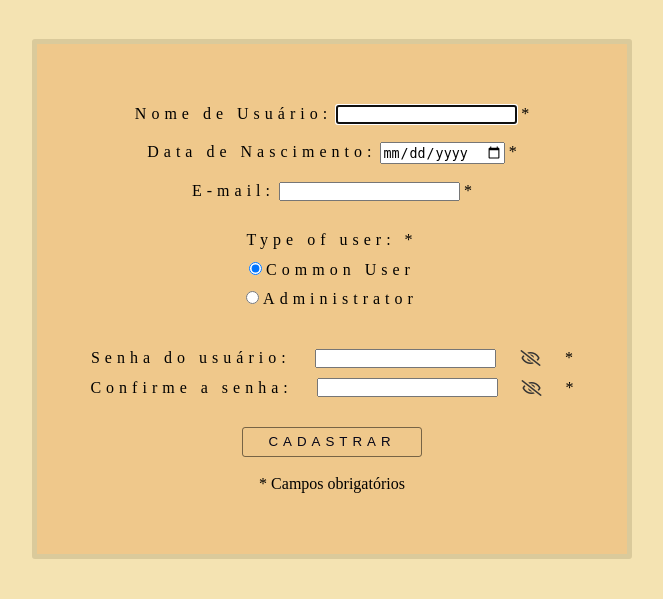
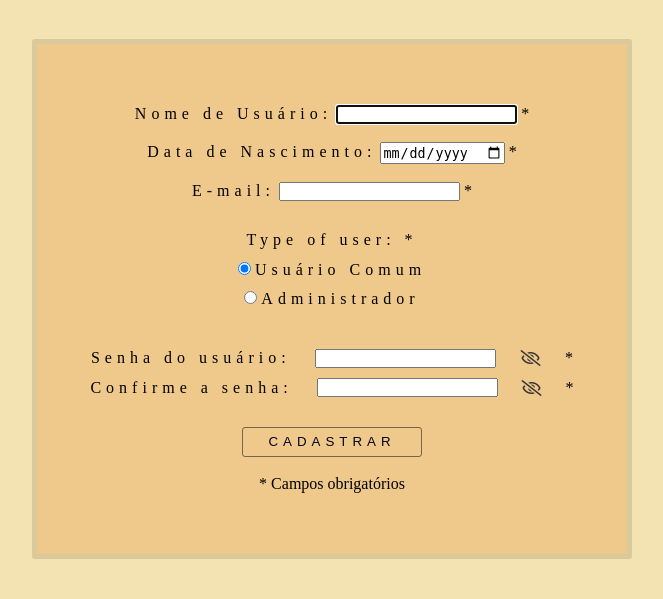
Before and after one commit to WilianKrinke/Trabalhos_Faculdade, a PHP site: page /fundamentosweb/cadastroUsuario/php/ in a window 1280 px wide. Shown: the part 201-800 px from the top of the page, without its empty margins (308-971 px from the left). Run offline with PHP 8.4, Linux system fonts and the light colour scheme; the visitor is signed in with stand-in values (Sample User, id 1); some libraries are stand-ins or nearby versions.

Commit message:
pequena correção

```diff
--- a/Trabalho_4/src/cadastroUsuario/php/index.php
+++ b/Trabalho_4/src/cadastroUsuario/php/index.php
@@ -90,11 +90,11 @@ if ((isset($_SESSION['userName']) == true) and (isset($_SESSION['isAdm']) == tru
                                 <label for="typeuser">Type of user: <span> *</span></label>
                             <div>
                                 <input type="radio" name="typeuser" id="commonuser" value="0" checked>
-                                <label for="commonuser">Common User</label>
+                                <label for="commonuser">Usuário Comum</label>
                             </div>
                                 <div>
                                     <input type="radio" name="typeuser" id="adm" value="1">
-                                    <label for="adm">Administrator</label>
+                                    <label for="adm">Administrador</label>
                                 </div>
                             </div>
                         ';
```
